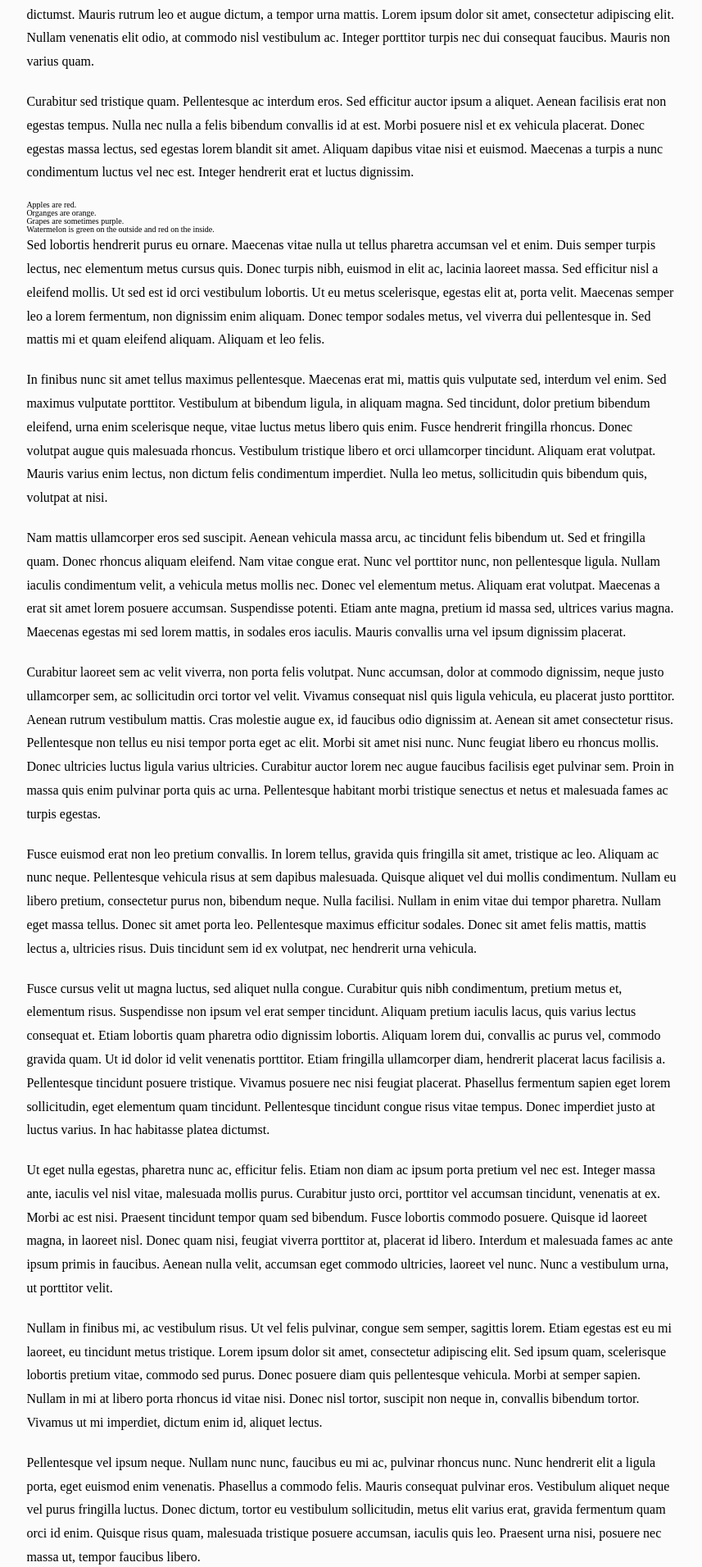
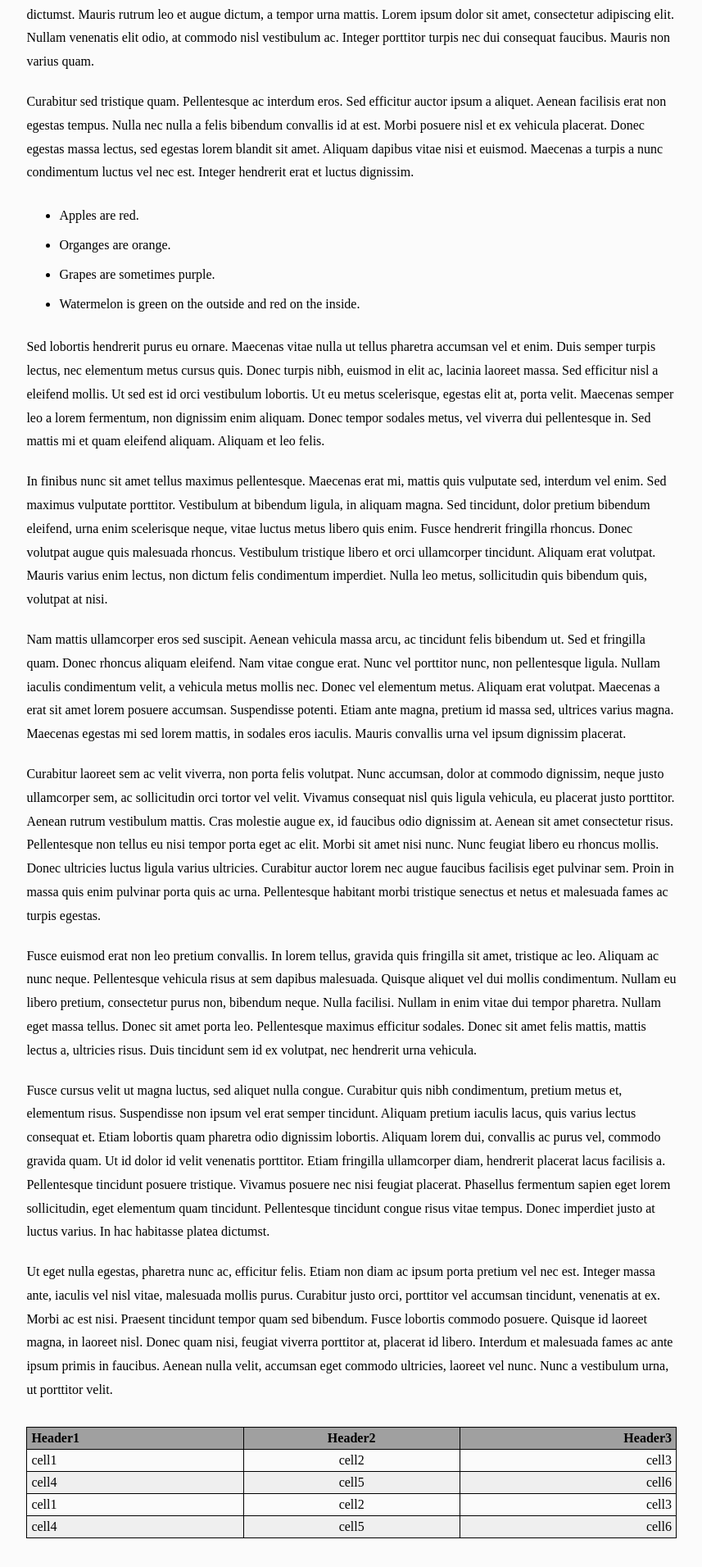
Before and after one commit to stephencz/old-stephencz-com, a Jekyll site: the page built from _posts/2019-03-17-formatting-test.md, in a window 1280 px wide. Shown: the part 2826-4737 px from the top of the page at 82% size, without its empty margins (294-1151 px from the left). Built offline with Jekyll 4.4.1, drawn with Linux system fonts in a browser that asks for light colours; nearby versions of some CDN libraries; some web fonts are replaced.

Commit message:
Finished styling kramdown

```diff
--- a/_posts/2019-03-17-formatting-test.md
+++ b/_posts/2019-03-17-formatting-test.md
@@ -97,6 +97,14 @@ Fusce cursus velit ut magna luctus, sed aliquet nulla congue. Curabitur quis nib
 
 Ut eget nulla egestas, pharetra nunc ac, efficitur felis. Etiam non diam ac ipsum porta pretium vel nec est. Integer massa ante, iaculis vel nisl vitae, malesuada mollis purus. Curabitur justo orci, porttitor vel accumsan tincidunt, venenatis at ex. Morbi ac est nisi. Praesent tincidunt tempor quam sed bibendum. Fusce lobortis commodo posuere. Quisque id laoreet magna, in laoreet nisl. Donec quam nisi, feugiat viverra porttitor at, placerat id libero. Interdum et malesuada fames ac ante ipsum primis in faucibus. Aenean nulla velit, accumsan eget commodo ultricies, laoreet vel nunc. Nunc a vestibulum urna, ut porttitor velit.
 
+| Header1 | Header2 | Header3 |
+|:--------|:-------:|--------:|
+| cell1   | cell2   | cell3   |
+| cell4   | cell5   | cell6   |
+|----
+| cell1   | cell2   | cell3   |
+| cell4   | cell5   | cell6   |
+
 Nullam in finibus mi, ac vestibulum risus. Ut vel felis pulvinar, congue sem semper, sagittis lorem. Etiam egestas est eu mi laoreet, eu tincidunt metus tristique. Lorem ipsum dolor sit amet, consectetur adipiscing elit. Sed ipsum quam, scelerisque lobortis pretium vitae, commodo sed purus. Donec posuere diam quis pellentesque vehicula. Morbi at semper sapien. Nullam in mi at libero porta rhoncus id vitae nisi. Donec nisl tortor, suscipit non neque in, convallis bibendum tortor. Vivamus ut mi imperdiet, dictum enim id, aliquet lectus.
 
 Pellentesque vel ipsum neque. Nullam nunc nunc, faucibus eu mi ac, pulvinar rhoncus nunc. Nunc hendrerit elit a ligula porta, eget euismod enim venenatis. Phasellus a commodo felis. Mauris consequat pulvinar eros. Vestibulum aliquet neque vel purus fringilla luctus. Donec dictum, tortor eu vestibulum sollicitudin, metus elit varius erat, gravida fermentum quam orci id enim. Quisque risus quam, malesuada tristique posuere accumsan, iaculis quis leo. Praesent urna nisi, posuere nec massa ut, tempor faucibus libero.
--- a/_sass/post.scss
+++ b/_sass/post.scss
@@ -145,6 +145,92 @@ h1.post-title a:hover
     padding-bottom: 10px;
 }
 
+.post-body > ul
+{
+    font-size: 1.6em;
+    list-style: disc;
+
+    margin-bottom: 20px;
+    padding-left: 40px;
+}
+
+.post-body > ul li
+{
+    padding-top: 10px;
+    padding-bottom: 10px;
+}
+
+.post-body > dl
+{
+    font-size: 1.6em;
+    margin-bottom: 20px;
+    padding-left: 40px;
+}
+
+.post-body > dl dt
+{
+    font-weight: 700;
+
+    padding-top: 10px;
+    padding-bottom: 10px;
+}
+
+.post-body > dl dt::after
+{
+    content: ":";
+    padding-top: 10px;
+    padding-bottom: 10px;
+}
+
+.post-body > dl dd
+{
+    font-style: italic;
+
+    padding-left: 10px;
+    padding-top: 10px;
+    padding-bottom: 10px;
+}
+
+
+.post-body > table
+{
+    border-collapse: collapse;
+    width: 100%;
+    margin-top: 10px;
+    margin-bottom: 30px;
+    font-size: 1.6em;
+}
+
+
+.post-body > table td,
+.post-body > table th
+{
+    border: 1px solid #000;
+    padding: 5px 5px;
+}
+
+.post-body > table tr:nth-child(even)
+{
+    background: #efefef;
+}
+
+
+.post-body > table thead th
+{
+    color: $font-color;
+    background-color: $meta-color;
+    font-weight: 700;
+}
+
+
+.post-body > table tfoot
+{
+    font-size: 14px;
+    font-weight: bold;
+    color: $font-color;
+    background: #cacaca;
+}
+
 .post-body > .footnotes
 {
     border-top: 1px dotted $faded-color;
```
Also changed, not shown: 10 other files.
